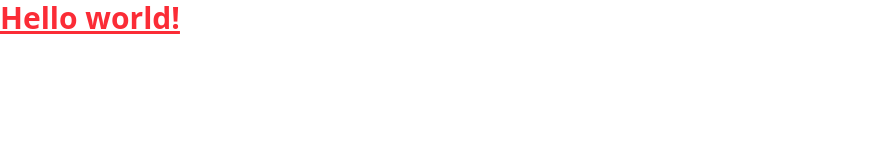
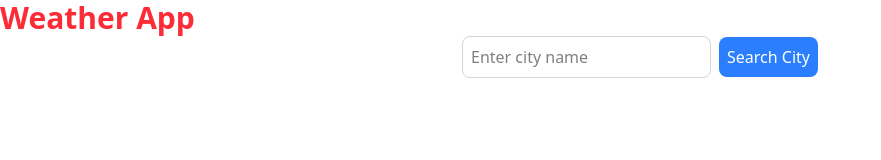
Before and after one commit to lucasxbron/weather-app, a website built with Vite: page index.html in a window 1280 px wide. Shown: the whole page, without its empty margins (0-881 px from the left). Built offline with nearby package versions, Linux system fonts and the light colour scheme.

Commit message:
update index.html to add a weather search form and modify heading; enhance main.ts to handle form submission

```diff
--- a/index.html
+++ b/index.html
@@ -8,8 +8,21 @@
   </head>
   <body>
     <div id="app">
-      <h1 class="text-3xl font-bold underline text-red-500">Hello world!</h1>
-    </div>
+      <h1 class="text-3xl font-bold text-red-500">Weather App</h1>
+      <form class="flex justify-center items-center">
+        <input
+          id="city"
+          name="city"
+          type="text"
+          class="border border-gray-300 p-2 rounded-lg"
+          placeholder="Enter city name"
+        />
+        <input type="submit"
+          value="Search City"
+          class="bg-blue-500 text-white p-2 rounded-lg ml-2"
+        >
+        </input>
+    </form>
     <script type="module" src="/src/main.ts"></script>
   </body>
 </html>
--- a/src/main.ts
+++ b/src/main.ts
@@ -1 +1,12 @@
-import './style.css'
+import "./style.css";
+
+const formEl = document.querySelector("form");
+
+function getCity(event: Event) {
+  event.preventDefault();
+  const formData = new FormData(event.target as HTMLFormElement);
+  const formInputs = Object.fromEntries(formData.entries());
+  const cityValue = formInputs.city;
+}
+
+formEl?.addEventListener("submit", getCity);
```
